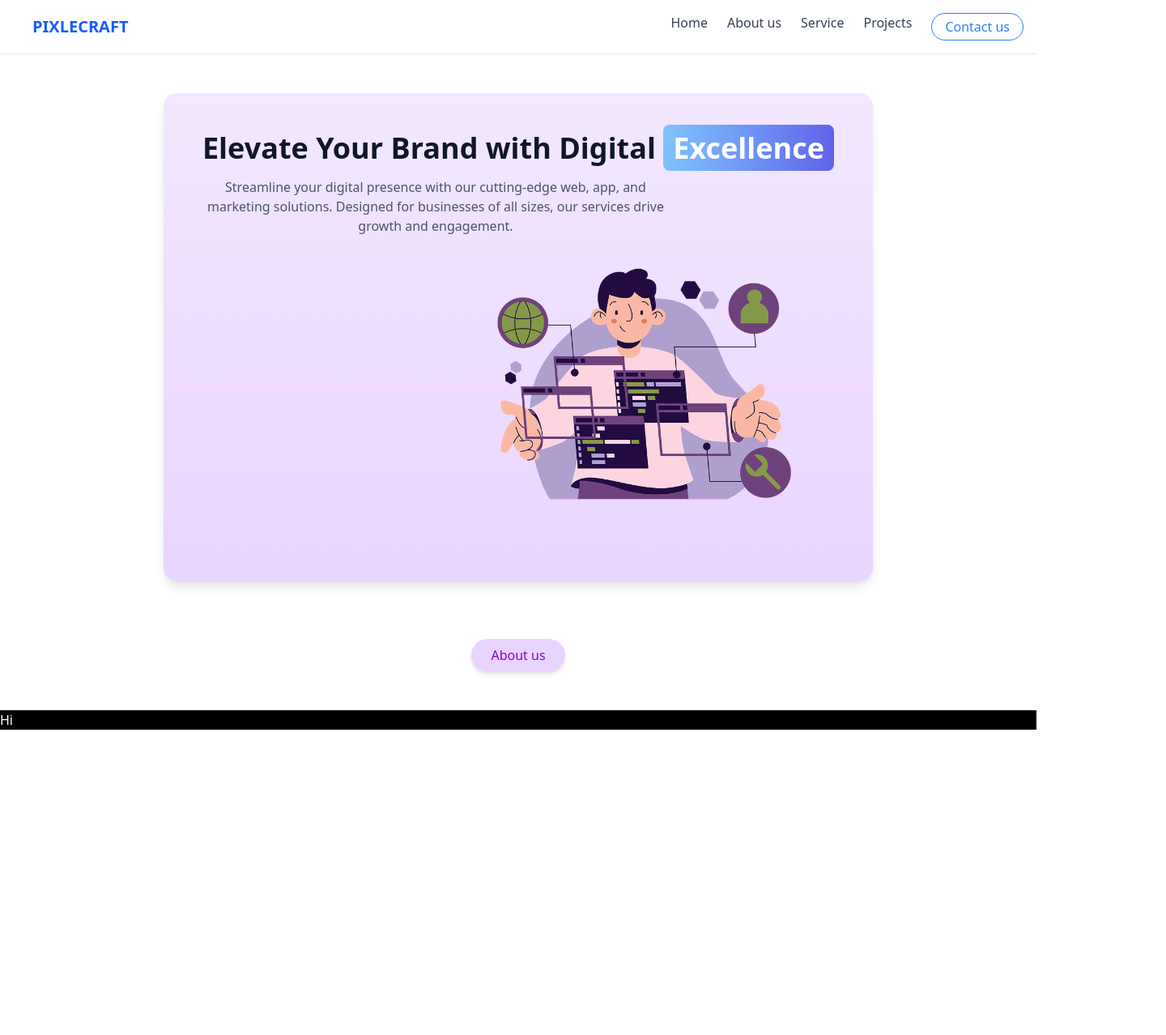
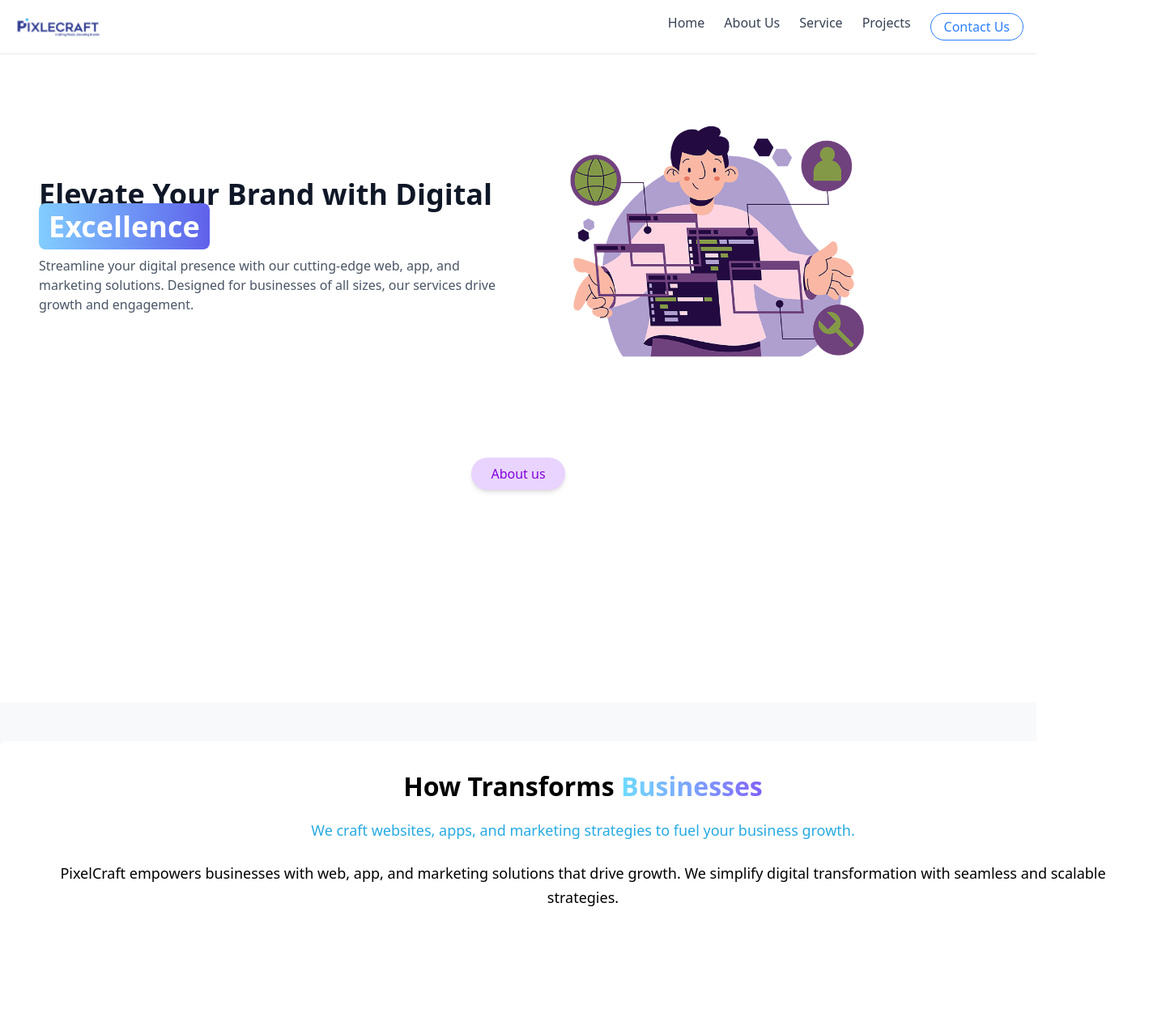
Before and after one commit to jabeer-kv/Pixelcraft, a React (Vite) app: page / in a window 1280 px wide. Shown: the top 1278 px of the page at 81% size, 1440 px wide, since content can reach past the window. Before the commit the page ends 901 px from the top, so only its background shows below. Built offline with nearby package versions, Linux system fonts and the light colour scheme.

Commit message:
added about

```diff
--- a/src/App.jsx
+++ b/src/App.jsx
@@ -1,6 +1,6 @@
 
 import './App.css'
-import About from './components/About'
+import About from './components/about'
 import HeroSection from './components/Hero'
 import Navbar from './components/Navbar'
 
@@ -11,8 +11,7 @@ function App() {
     <>
      <Navbar />
      <HeroSection />
-
-     <About />
+     <About/>
     </>
   )
 }
--- a/src/components/About.jsx
+++ b/src/components/About.jsx
@@ -1,13 +1,32 @@
-import React from 'react'
-import about from "../assets/about.png";
+import React from 'react';
+import about from '../assets/about.png';
 
 function About() {
   return (
-    <div>
-        {/* <img src={about} alt="" /> */}
-        <h1 className='bg-black text-white'>Hi</h1>
+    <div className="bg-[#F8F9FA] py-[48px]"> {/* Adjust py as needed */}
+      <div className="w-[1440px] mx-auto"> {/* Or container with adjusted max-width */}
+        <div className="bg-white rounded-lg p-[32px] shadow-md flex flex-col items-center">
+          <h2 className="text-[32px] font-semibold mb-[16px] text-center">
+            How Transforms{' '}
+            <span className="text-transparent bg-clip-text bg-gradient-to-r from-[#6DDCFF] to-[#7F60F9]">
+              Businesses
+            </span>
+          </h2>
+          <p className="text-[18px] text-[#27AAE2]  leading-relaxed text-center mb-[24px] font-font family/Font 1">
+            We craft websites, apps, and marketing strategies to fuel your business growth.
+          </p>
+           <p className="text-[18px] leading-relaxed text-center mb-[32px]">
+            PixelCraft empowers businesses with web, app, and marketing solutions that drive growth. We simplify digital transformation with seamless and scalable strategies.
+          </p>
+          <img src={about} alt="Business Illustration" className="max-w-full h-auto rounded-lg mb-[24px]" />
+
+          <button className="bg-purple-200 text-purple-700 px-6 py-2 rounded-full shadow-md hover:bg-purple-300 transition-colors duration-300">
+            Services
+          </button>
+        </div>
+      </div>
     </div>
-  )
+  );
 }
 
-export default About
+export default About;
--- a/src/components/Hero.jsx
+++ b/src/components/Hero.jsx
@@ -1,26 +1,27 @@
 import React from "react";
 import HeroImage from "../assets/hero.png"
+
 
 const Hero = () => {
   return (
     <div className="min-h-screen flex flex-col items-center bg-white">
       {/* Hero Section */}
-      <section className="flex flex-col items-center justify-center text-center p-12">
-        <div className="bg-gradient-to-b from-purple-100 to-purple-200 rounded-2xl p-12 shadow-lg">
+      <section className="flex flex-col md:flex-row items-center justify-center text-center md:text-left p-12">
+        <div className="flex-1">
           <h1 className="text-4xl font-bold text-gray-900">
-            Elevate Your Brand with Digital <span className="bg-gradient-to-r from-[#82cdff] from-[-9.41%] to-[#6060ea] to-[101.55%] text-white px-3 py-1 rounded-lg">Excellence</span>
+            Elevate Your Brand with Digital <span className="bg-gradient-to-r from-[#82cdff] to-[#6060ea] text-white px-3 py-1 rounded-lg">Excellence</span>
           </h1>
           <p className="text-gray-600 mt-4 max-w-xl">
             Streamline your digital presence with our cutting-edge web, app, and marketing solutions.
             Designed for businesses of all sizes, our services drive growth and engagement.
           </p>
-          {/* <div className="mt-8 flex justify-center"> */}
-            <img
-              src={HeroImage}
-              alt="Illustration"
-              className="max-w-md float-end"
-            />
-          {/* </div> */}
+        </div>
+        <div className="flex-1 mt-8 md:mt-0">
+          <img
+            src={HeroImage}
+            alt="Illustration"
+            className="max-w-md mx-auto md:ml-8"
+          />
         </div>
       </section>
 
@@ -34,4 +35,5 @@ const Hero = () => {
   );
 }
 
+
 export default Hero;
--- a/src/components/Navbar.jsx
+++ b/src/components/Navbar.jsx
@@ -1,20 +1,32 @@
 import React from "react";
-import logo from "../assets/PixleCraft.pdf 2.svg";
+import logo from "../assets/PixleCraft.pdf 2.svg"; // Corrected import (likely an SVG)
 
 const Navbar = () => {
   return (
-    <nav className="w-full flex justify-between items-center p-4 border-b border-gray-200">
-    <div className="text-xl font-semibold text-blue-600 px-6">PIXLECRAFT</div>
-    <div className="flex space-x-6">
-      <a href="#" className="text-gray-700 hover:text-blue-600">Home</a>
-      <a href="#" className="text-gray-700 hover:text-blue-600">About us</a>
-      <a href="#" className="text-gray-700 hover:text-blue-600">Service</a>
-      <a href="#" className="text-gray-700 hover:text-blue-600">Projects</a>
-      <button className="border border-blue-500 text-blue-500 px-4 py-1 rounded-full hover:bg-blue-100">
-        Contact us
-      </button>
-    </div>
-  </nav>
+    <nav className="w-full flex justify-between items-center p-4 border-b border-gray-200 bg-white"> {/* Added bg-white */}
+      <div className="flex items-center"> {/* Added flex and items-center for vertical alignment */}
+        <img src={logo} alt="PixleCraft Logo" className="h-8 w-auto mr-2" /> {/* Added logo, alt text, and sizing */}
+      </div>
+      <div className="flex space-x-6">
+        <a href="#" className="text-gray-700 hover:text-blue-600 transition-colors duration-300">
+          Home
+        </a>
+        <a href="#" className="text-gray-700 hover:text-blue-600 transition-colors duration-300">
+          About Us
+        </a>
+        <a href="#" className="text-gray-700 hover:text-blue-600 transition-colors duration-300">
+          Service
+        </a>
+        <a href="#" className="text-gray-700 hover:text-blue-600 transition-colors duration-300">
+          Projects
+        </a>
+        <button className="border border-blue-500 text-blue-500 px-4 py-1 rounded-full
+                           hover:bg-blue-100 transition-colors duration-300
+                           hover:border-blue-700 hover:text-blue-700"> {/* Improved hover styles & transition */}
+          Contact Us
+        </button>
+      </div>
+    </nav>
   );
 };
 
```
Also changed, not shown: src/assets/About.png.
